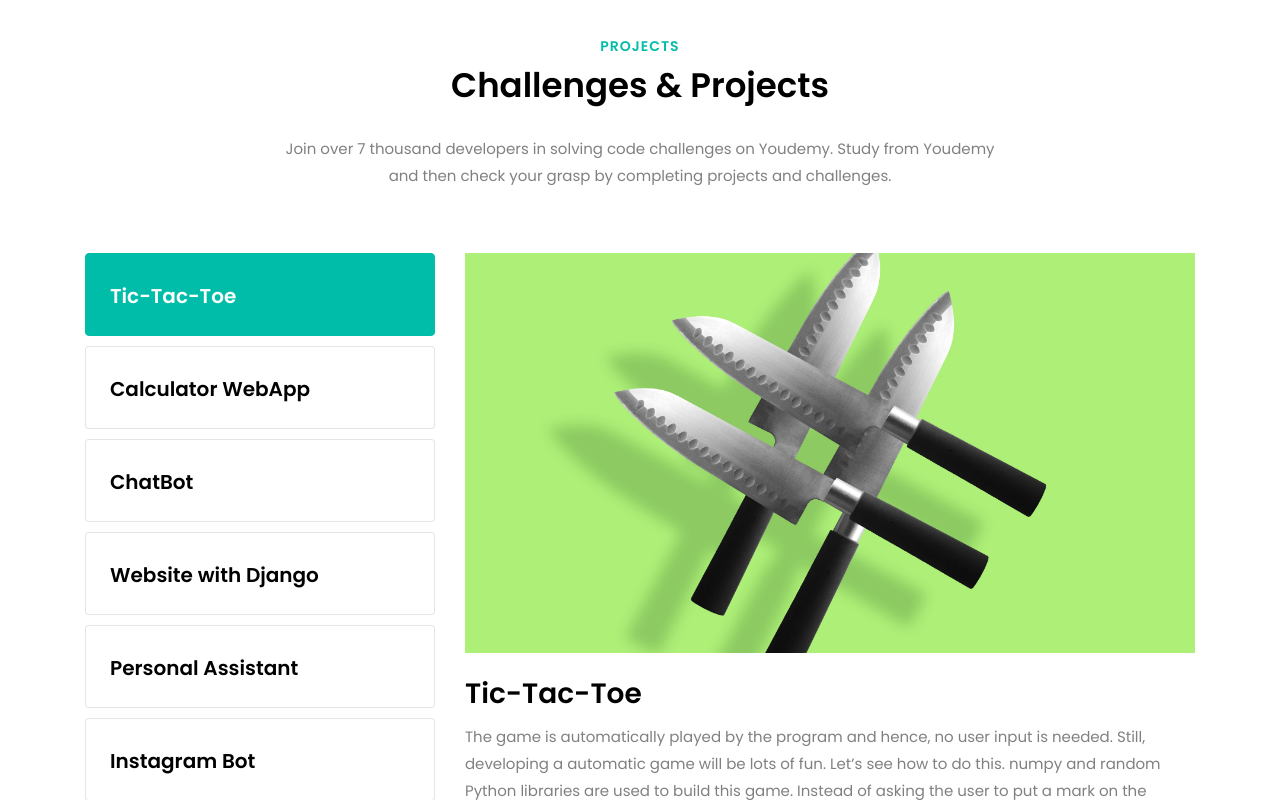
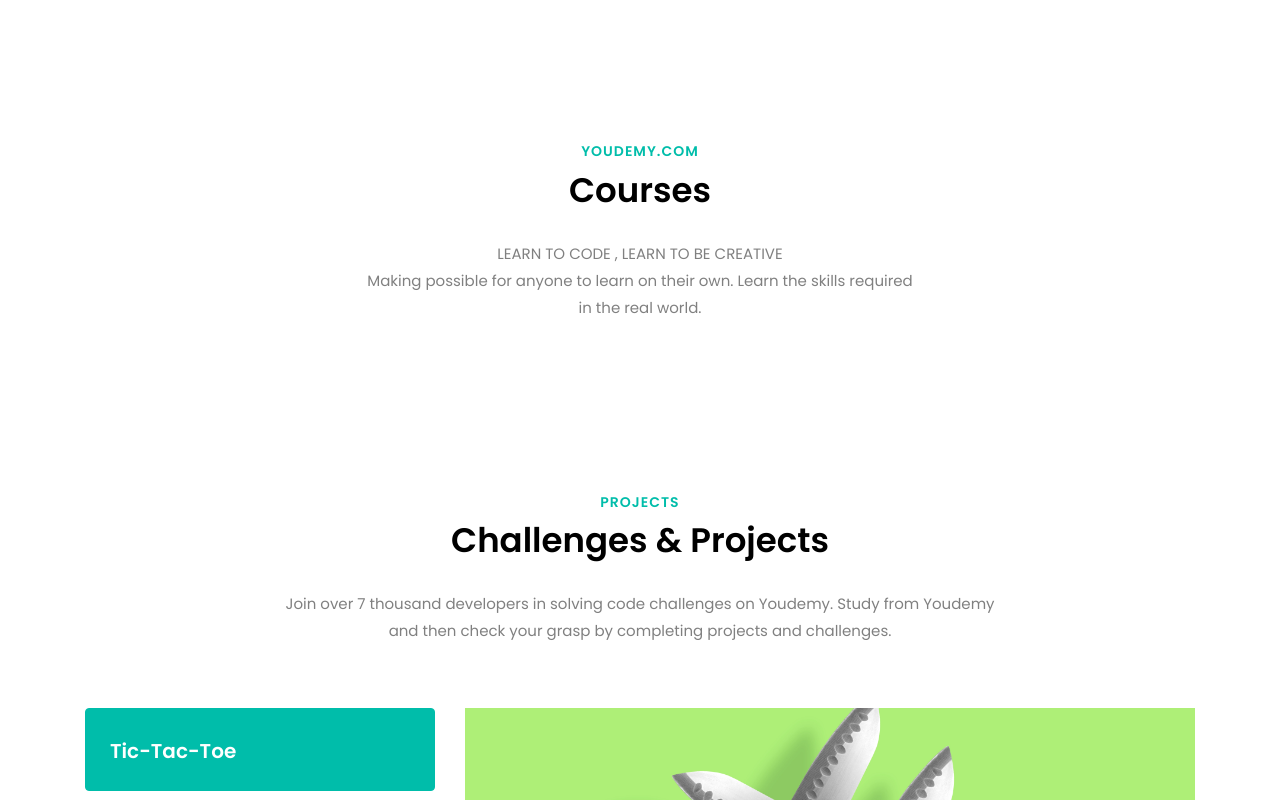
Before and after one commit to kunal2812/CrazyCoder, a Django app: page /signin/ in a window 1280 px wide. Shown: the part 2307-3107 px from the top of the page. Run offline with Django 4.2, Linux system fonts and the light colour scheme; tables that the repository leaves empty hold one stand-in row (values such as "Sample post"); some libraries are stand-ins or nearby versions; some web fonts are replaced.

Commit message:
added course section in index.html

```diff
--- a/main/views.py
+++ b/main/views.py
@@ -17,7 +17,8 @@
 # Create your views here.
 def home(request):
     user_first_name = request.session.get('user_first_name', 'Guest')
-    return render(request, "main/index.html", {"fname": user_first_name})
+    courses = Courses.objects.filter(editing_status=False)
+    return render(request, "main/index.html", {"fname": user_first_name,'courses':courses})
 
 def courses(request): #view all the courses
     user_first_name = request.session.get('user_first_name', 'Guest')
--- a/templates/main/index.html
+++ b/templates/main/index.html
@@ -413,7 +413,7 @@
       </div>
     </section>
 
-    <!-- <section class="ftco-section">
+    <section class="ftco-section">
       <div class="container">
         <div class="row no-gutters justify-content-center mb-5">
           <div class="col-md-6 text-center heading-section ftco-animate">
@@ -428,122 +428,30 @@
           </div>
         </div>
         <div class="row">
+
+
+          {% for course in courses %}
           <div class="col-md-4">
             <div class="project">
               <div
                 class="img rounded mb-4"
                 style="
-                  background-image: url('{% static 'images/project-1.png' %}');
+                  background-image: url('{{ course.course_pictire.url }}');
                 "
               ></div>
               <div class="text w-100 text-center">
-                <span class="cat">C Language</span>
-                <h3><a href="{% url 'courses' %}">Basics Of C</a></h3>
+                <span class="cat">{{ course.langauge }}</span>
+                <h3><a href="{% url 'view_course' course_id=course.id %}">{{ course.course_name }}</a></h3>
                 <p>
-                  C is a general-purpose, procedural computer programming
-                  language supporting structured programming, and recursion,
-                  while a static type system prevents unintended operations.
+                  {{ course.description }}
                 </p>
               </div>
             </div>
           </div>
-          <div class="col-md-4">
-            <div class="project">
-              <div
-                class="img rounded mb-4"
-                style="
-                  background-image: url('{% static 'images/project-2.jpg' %}');
-                "
-              ></div>
-              <div class="text w-100 text-center">
-                <span class="cat">Python</span>
-                <h3><a href="{% url 'courses' %}">Python and Packages</a></h3>
-                <p>
-                  Python is an interpreted, high-level, general-purpose
-                  programming language.Its language constructs an
-                  object-oriented approach aim to help programmers write clear,
-                  logical code.
-                </p>
-              </div>
-            </div>
-          </div>
-          <div class="col-md-4">
-      <div class="project">
-      <div class="img rounded mb-4" style="background-image: url('{% static 'images/project-3.jpg' %}');" ></div>
-              <div class="text w-100 text-center">
-                <span class="cat">Java</span>
-                <h3>
-                  <a href="{% url 'courses' %}">Object-Oriented Programming</a>
-                </h3>
-                <p>
-                  Java is a general-purpose programming language that is
-                  class-based, object-oriented, and designed to have as few
-                  implementation dependencies as possible.
-                </p>
-              </div>
-            </div>
-          </div>
-          <div class="col-md-4">
-            <div class="project">
-              <div
-                class="img rounded mb-4"
-                style="
-                  background-image: url('{% static 'images/project-4.jpg' %}');
-                "
-              ></div>
-              <div class="text w-100 text-center">
-                <span class="cat">C++</span>
-                <h3><a href="#">C with classes</a></h3>
-                <p>
-                  C++ is a general-purpose programming language which has
-                  object-oriented, generic, and functional features in addition
-                  to facilities for low-level memory manipulation.
-                </p>
-              </div>
-            </div>
-          </div>
-          <div class="col-md-4">
-            <div class="project">
-              <div
-                class="img rounded mb-4"
-                style="
-                  background-image: url('{% static 'images/project-5.jpg' %}');
-                "
-              ></div>
-              <div class="text w-100 text-center">
-                <span class="cat">Ruby</span>
-                <h3><a href="#">Ruby on Rails</a></h3>
-                <p>
-                  Ruby is an interpreted, high-level, general-purpose
-                  programming language. Ruby is dynamically typed and uses
-                  garbage collection.
-                </p>
-              </div>
-            </div>
-          </div>
-          <div class="col-md-4">
-            <div class="project">
-              <div
-                class="img rounded mb-4"
-                style="
-                  background-image: url('{% static 'images/project-6.jpg' %}');
-                "
-              ></div>
-              <div class="text w-100 text-center">
-                <span class="cat">JavaScript</span>
-                <h3><a href="#">Logics with JavaScript</a></h3>
-                <p>
-                  JavaScript is a high-level, just-in-time compiled,
-                  multi-paradigm programming language. JavaScript has
-                  curly-bracket syntax, dynamic typing and first-class
-                  functions.
-                </p>
-              </div>
-            </div>
-          </div>
+          {% endfor %}
         </div>
       </div>
-    </section> -->
+    </section>
 
     <section class="ftco-section ftco-no-pt">
       <div class="container">
```
